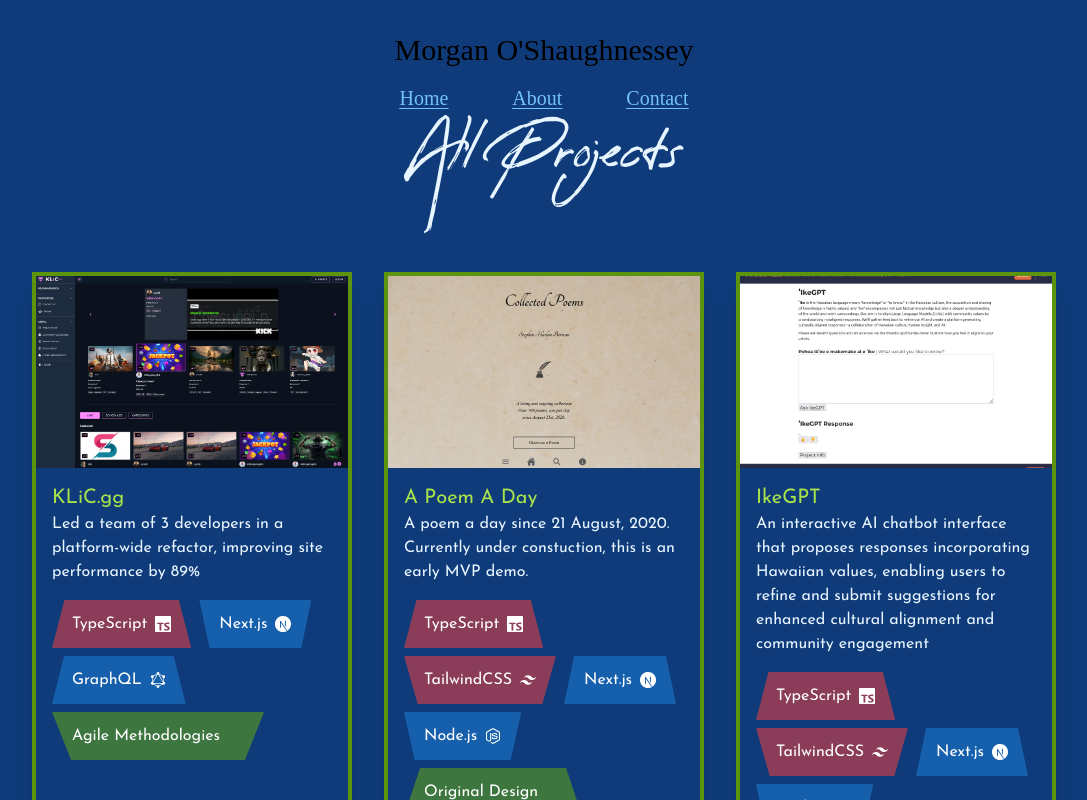
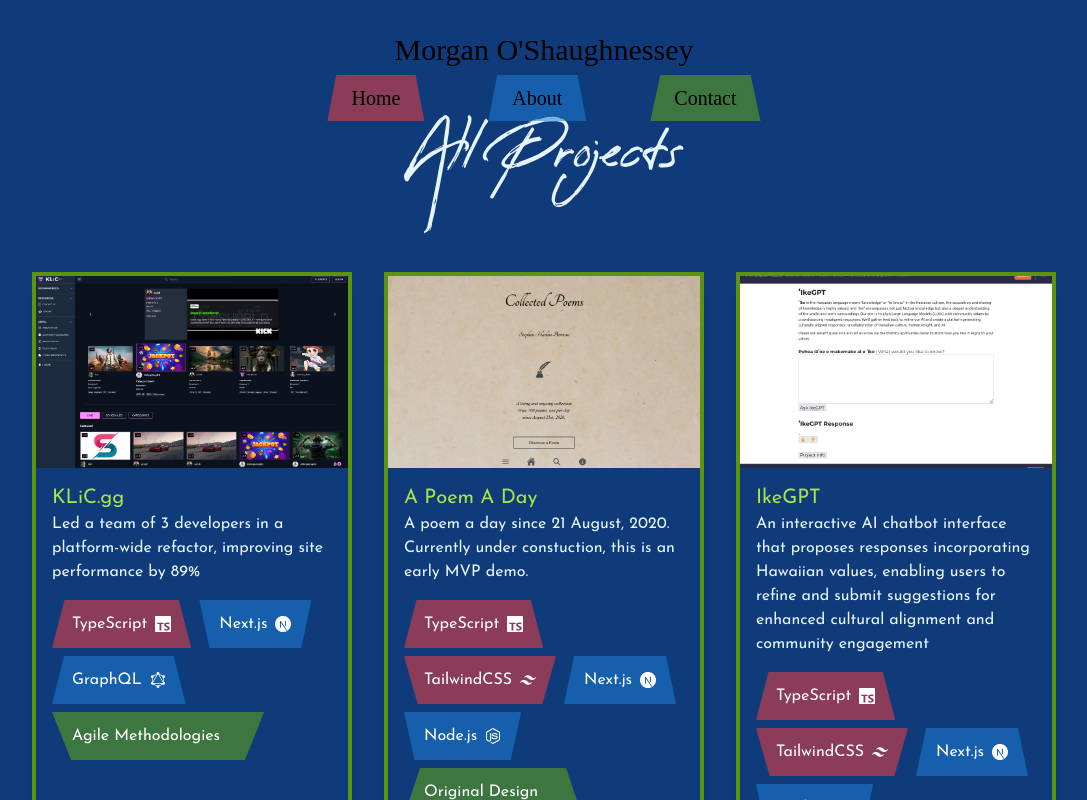
Before and after one commit to theMorganObject/tmo-portfolio, a Next.js app: page /projects in a window 1280 px wide. Shown: the top 800 px of the page, without its empty margins (96-1183 px from the left). Built offline with nearby package versions, Linux system fonts and the light colour scheme; some icons are missing.

Commit message:
nav button styling

```diff
--- a/src/components/UI/Nav.tsx
+++ b/src/components/UI/Nav.tsx
@@ -1,18 +1,37 @@
 import Link from 'next/link';
+import styles from './nav.module.css';
 
 export default function Nav() {
   return (
     <nav aria-label='Main navigation'>
-      <ul className='flex gap-16 text-blue-3 text-sm underline underline-offset-[3px] decoration-1 cursor-pointer focus:outline-none focus:ring-2 focus:ring-red-5 sm:text-base md:text-lg lg:text-xl'>
-        <Link href='/' className='hover:text-red-3' aria-label='Home'>
+      <ul className='flex gap-16 items-center text-sm cursor-pointer focus:outline-none focus:ring-2 focus:ring-red-5 sm:text-base md:text-lg lg:text-xl'>
+        <li className='relative'>
+          <Link
+            href='/'
+            className={`relative z-10 px-6 py-3 ${styles.navItem} ${styles.red}`}
+            aria-label='Home'
+          >
             Home
           </Link>
-        <Link href='/about' className='hover:text-red-3' aria-label='About'>
+        </li>
+        <li className='relative'>
+          <Link
+            href='/about'
+            className={`relative z-10 px-6 py-3 ${styles.navItem} ${styles.blue}`}
+            aria-label='About'
+          >
             About
           </Link>
-        <Link href='/contact' className='hover:text-red-3' aria-label='Contact'>
+        </li>
+        <li className='relative'>
+          <Link
+            href='/contact'
+            className={`relative z-10 px-6 py-3 ${styles.navItem} ${styles.green}`}
+            aria-label='Contact'
+          >
             Contact
           </Link>
+        </li>
       </ul>
     </nav>
   );
--- /dev/null
+++ b/src/components/UI/nav.module.css
@@ -0,0 +1,56 @@
+.navItem {
+  color: black;
+  transition: color 0.3s ease-in-out;
+}
+
+.navItem::before {
+  content: '';
+  position: absolute;
+  top: 0;
+  left: 0;
+  width: 100%;
+  height: 100%;
+  clip-path: polygon(9% 0, 91% 0, 100% 100%, 0% 100%);
+  z-index: -1;
+  transition:
+    clip-path 0.3s ease-in-out,
+    background-color 0.3s;
+}
+
+/* Hover and Focus: Change both text color and background */
+.navItem:hover,
+.navItem:focus {
+  color: white;
+}
+
+/* Darker Hover Colors */
+.navItem.red:hover::before,
+.navItem.red:focus::before {
+  clip-path: polygon(0% 0, 100% 0, 91% 100%, 9% 100%);
+  background-color: rgba(160, 30, 30, 0.85);
+}
+
+.navItem.blue:hover::before,
+.navItem.blue:focus::before {
+  clip-path: polygon(0% 0, 100% 0, 91% 100%, 9% 100%);
+  background-color: rgba(15, 70, 140, 0.85);
+}
+
+.navItem.green:hover::before,
+.navItem.green:focus::before {
+  clip-path: polygon(0% 0, 100% 0, 91% 100%, 9% 100%);
+  background-color: rgba(40, 100, 5, 0.85);
+}
+
+/* Default Colors for Each Button Background */
+.red::before {
+  background-color: rgba(240, 62, 62, 0.55);
+}
+
+.blue::before {
+  background-color: rgba(28, 126, 214, 0.55);
+}
+
+.green::before {
+  background-color: rgba(102, 168, 15, 0.55);
+}
```
Lines whose indentation alone changed are shown as unchanged.
